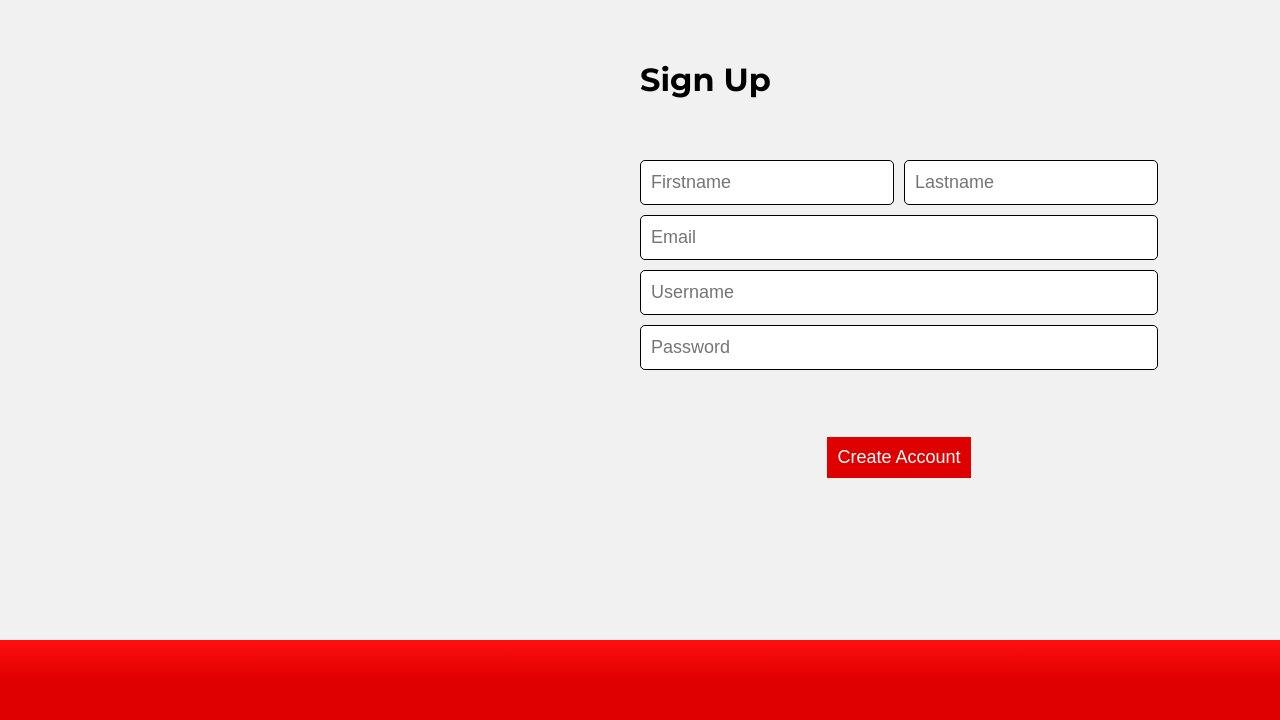
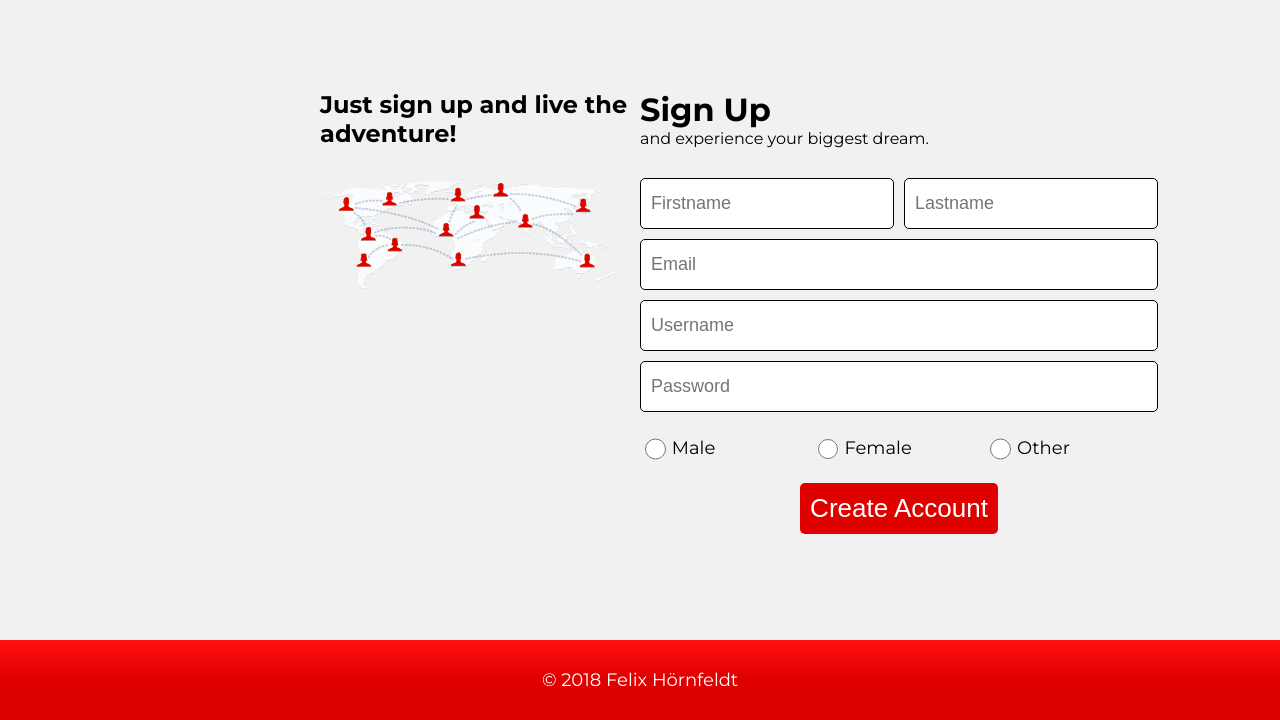
Before and after one commit to felixhornfeldt/php_git, a PHP site: page / in a window 1280 px wide. Shown: the part 80-800 px from the top of the page. Run offline with PHP 8.4, Linux system fonts and the light colour scheme; some web fonts are replaced.

Commit message:
Finished styling for index.html/.php

```diff
--- a/facebook_copy/database/dbh.php
+++ b/facebook_copy/database/dbh.php
@@ -3,6 +3,6 @@
 $dbServername = 'localhost';
 $dbUsername = 'root';
 $dbPassword = '';
-$dbName = '';
+$dbName = 'famebook';
 
 $conndb = mysqli_connect($dbServername, $dbUsername, $dbPassword, $dbName);
--- a/facebook_copy/index.html
+++ b/facebook_copy/index.html
@@ -40,11 +40,11 @@
             						<div class="formContent grid _1span">
             						    <div class="formUidLogin grid _1span">
                                             <label for="uid" class="loginLabel grid">Username</label>
-            						        <input type="text" class="loginInput">
+            						        <input type="text" id="uid" class="loginInput" name="uid">
             						    </div>
             						    <div class="formPwdLogin grid _1span">
                                             <label for="pwd" class="loginLabel grid">Password</label>
-            						        <input type="password" id="pwd" class="loginInput">
+            						        <input type="password" id="pwd" class="loginInput" name="pwd">
             						    </div>
             						    <div class="formSubmitLogin grid _1span">
             						        <button type="submit" name="submitLogin" class="submitLoginButton">Login</button>
@@ -59,28 +59,50 @@
             		<div class="mainContent grid _1span">
             			<div class="mainMiddleContent grid">
             			    <div class="mainMiddleLeftContent grid _1span">
-
+            			        <div class="mainMiddleLeftGrid grid _1span">
+            			        	<div class="mainMiddlePlac grid">
+            			        		<div class="mainPlacHeadline2 grid">
+            			        			<h2 class="mainPlachH2">Just sign up and live the adventure!</h2>
+            			        		</div>
+            			        		<img src="site/img/world_people_image_red.png" alt="">
+            			        	</div>
+            			        </div>
             			    </div>
             			    <div class="mainMiddleRightContent grid _1span">
             			        <div class="mainMiddleRightGrid grid _1span">
             			            <div class="mainSignUpFormHeadline grid">
             			                <h1 class="signUpFormH1">Sign Up</h1>
+            			                <p class="signUpFormP">and experience your biggest dream.</p>
             			            </div>
-            			            <form action="" method="post" class="form_signup grid">
+            			            <form action="database/signup.php" method="post" class="form_signup grid">
             			                <div class="signUpFirstName grid">
-            			                    <input type="text" class="inputSignUpText" placeholder="Firstname">
+            			                    <input type="text" class="inputSignUpText" placeholder="Firstname" name="firstname">
             			                </div>
             			                <div class="signUpLastName grid">
-            			                    <input type="text" class="inputSignUpText" placeholder="Lastname">
+            			                    <input type="text" class="inputSignUpText" placeholder="Lastname" name="lastname">
             			                </div>
             			                <div class="signUpEmail grid">
-            			                    <input type="email" class="inputSignUpText" placeholder="Email">
+            			                    <input type="email" class="inputSignUpText" placeholder="Email" name="email">
             			                </div>
             			                <div class="signUpUsername grid">
-            			                    <input type="text" class="inputSignUpText" placeholder="Username">
+            			                    <input type="text" class="inputSignUpText" placeholder="Username" name="uid">
             			                </div>
             			                <div class="signUpPassword grid">
-            			                    <input type="password" class="inputSignUpText" placeholder="Password">
+            			                    <input type="password" class="inputSignUpText" placeholder="Password" name="pwd">
+            			                </div>
+            			                <div class="signUpGender grid">
+            			                	<div class="gender grid _1span" id="genderMale">
+            			                		<input type="radio" id="male" value="male" name="gender" class="inputGender">
+            			                		<label for="male" class="labelGender grid">Male</label>
+            			                	</div>
+            			                	<div class="gender grid _1span" id="genderFemale">
+            			                		<input type="radio" value="female" id="female" name="gender" class="inputGender">
+            			                		<label for="female" class="labelGender grid">Female</label>
+            			                	</div>
+            			                	<div class="gender grid _1span" id="genderOther">
+            			                		<input type="radio" value="other" id="other" name="gender" class="inputGender">
+            			                		<label for="other" class="labelGender grid">Other</label>
+            			                	</div>
             			                </div>
             			                <div class="signUpSubmit grid">
             			                    <button class="submitSignUpButton">Create Account</button>
@@ -92,7 +114,11 @@
             		</div>
             	</div>
             	<div class="footer grid _1span" role="footer">
-
+            	    <div class="footerContent grid _1span">
+            	    	<div class="footerInfo grid">
+            	    		<p class="footerCopyright">© 2018 Felix Hörnfeldt</p>
+            	    	</div>
+            	    </div>
             	</div>
             </div>
 		</body>
--- a/facebook_copy/site/css/style.css
+++ b/facebook_copy/site/css/style.css
@@ -146,6 +146,44 @@ a {
 
 /* MAIN LEFT MIDLLE CSS PROPERTIES */
 
+.mainMiddleLeftContent {
+    grid-template-columns: 1fr;
+    grid-template-rows: inherit;
+}
+
+.mainMiddleLeftGrid {
+    grid-template-columns: inherit;
+    grid-template-rows: repeat(12, 1fr);
+}
+
+.mainMiddlePlac {
+    grid-column: span 1;
+    grid-row: 2 / 10;
+    grid-template-columns: inherit;
+    grid-template-rows: repeat(8, 1fr);
+}
+
+.mainPlacHeadline2 {
+    align-content: center;
+    grid-column: span 1;
+    grid-row: span 2;
+}
+
+.mainPlacH2 {
+    margin: 0;
+    padding: 0;
+    font-weight: 700;
+    font-size: 18px;
+}
+
+img {
+    grid-row: span 3;
+    grid-column: span 1;
+    margin: 0;
+    max-width: 25vw;
+    height: auto;
+}
+
 /* MAIN RIGHT MIDDLE CSS PROPERTIES */
 
 .mainMiddleRightContent {
@@ -160,11 +198,16 @@ a {
 
 .mainSignUpFormHeadline {
     grid-column: span 2;
-    grid-row: 2 / 3;
+    grid-row: 2 / 4;
     align-content: center;
 }
 
 .signUpFormH1 {
+    margin: 0;
+    color: #000;
+}
+
+.signUpFormP {
     margin: 0;
     color: #000;
 }
@@ -188,14 +231,11 @@ a {
 
 .signUpEmail,
 .signUpUsername,
-.signUpPassword {
+.signUpPassword,
+.signUpGender,
+.signUpSubmit {
     grid-column: span 2;
     grid-row: span 1;
-}
-
-.signUpSubmit {
-    grid-column: span 2;
-    grid-row: 6 / 7;
 }
 
 .inputSignUpText {
@@ -203,6 +243,31 @@ a {
     border: 1px solid #000;
     font-size: 18px;
     padding: 8px 10px;
+}
+
+.signUpGender {
+    grid-template-columns: repeat(3, 1fr);
+    grid-template-rows: 1fr;
+}
+
+.gender {
+    grid-template-columns: repeat(6, 1fr);
+    grid-template-rows: inherit;
+    vertical-align: middle;
+}
+
+.inputGender {
+    grid-column: span 1;
+    grid-row: span 1;
+}
+
+.labelGender {
+    grid-column: span 5;
+    grid-row: span 1;
+    font-size: 18px;
+    font-weight: normal;
+    align-content: center;
+    padding: 0 10px 0 3px;
 }
 
 .signUpSubmit {
@@ -215,8 +280,9 @@ a {
     border: 0;
     color: #fff;
     padding: 10px;
-    font-size: 18px;
+    font-size: 26px;
     cursor: pointer;
+    border-radius: 5px;
 }
 
 .submitSignUpButton:hover {
@@ -227,4 +293,24 @@ a {
 
 .footer {
     background: linear-gradient( #ff0f0f, #df0000 50%);
+    grid-template-columns: 1fr;
+    grid-template-rows: 1fr;
 }
+
+.footerContent {
+    grid-template-columns: repeat(3, 1fr);
+    grid-template-rows: inherit;
+}
+
+.footerInfo {
+    grid-column: 2 / 3;
+    grid-row: span 1;
+    align-content: center;
+    justify-content: center;
+    color: #fff;
+    font-size: 18px;
+}
+
+.footerCopyright {
+    margin: 0;
+}
```
Also changed, not shown: facebook_copy/database/signup.php (added), facebook_copy/orginal_files/GwFs3_KxNjS.png (added), facebook_copy/site/img/world_people_image_red.png (added).
